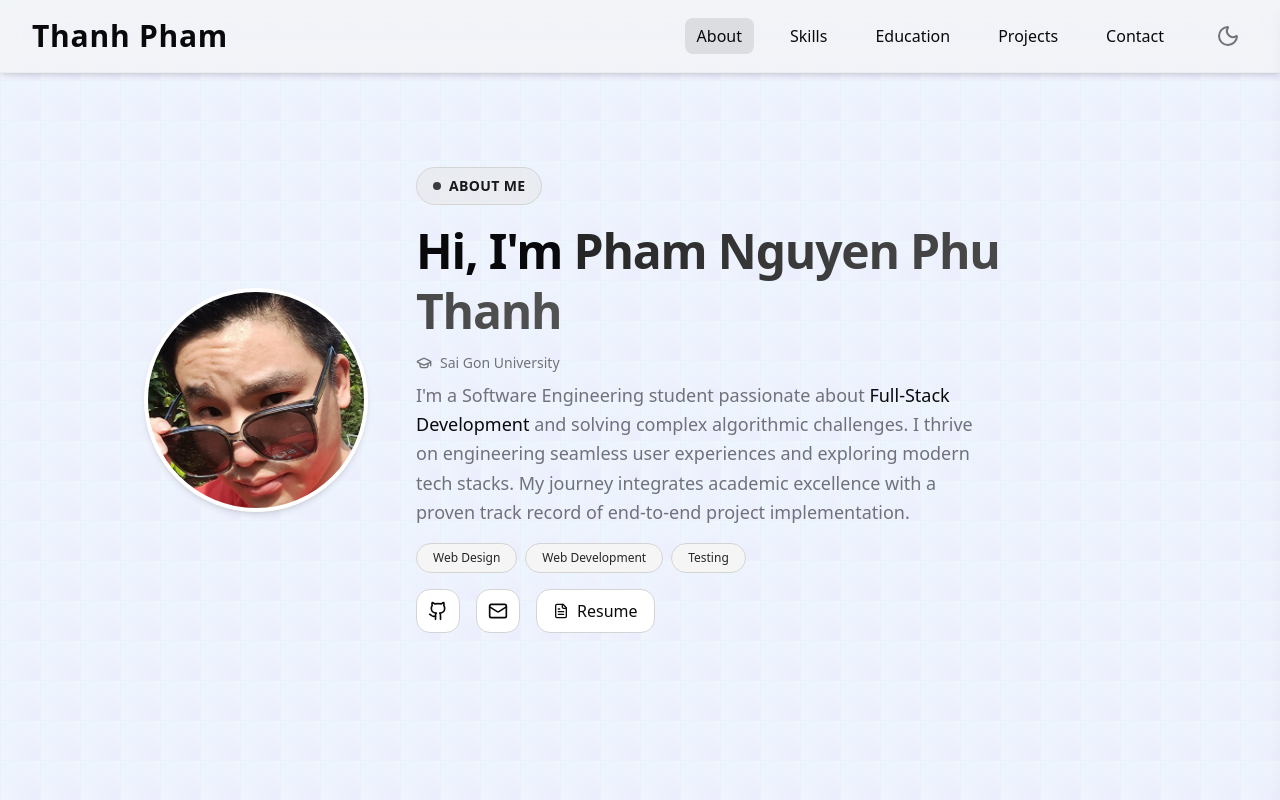
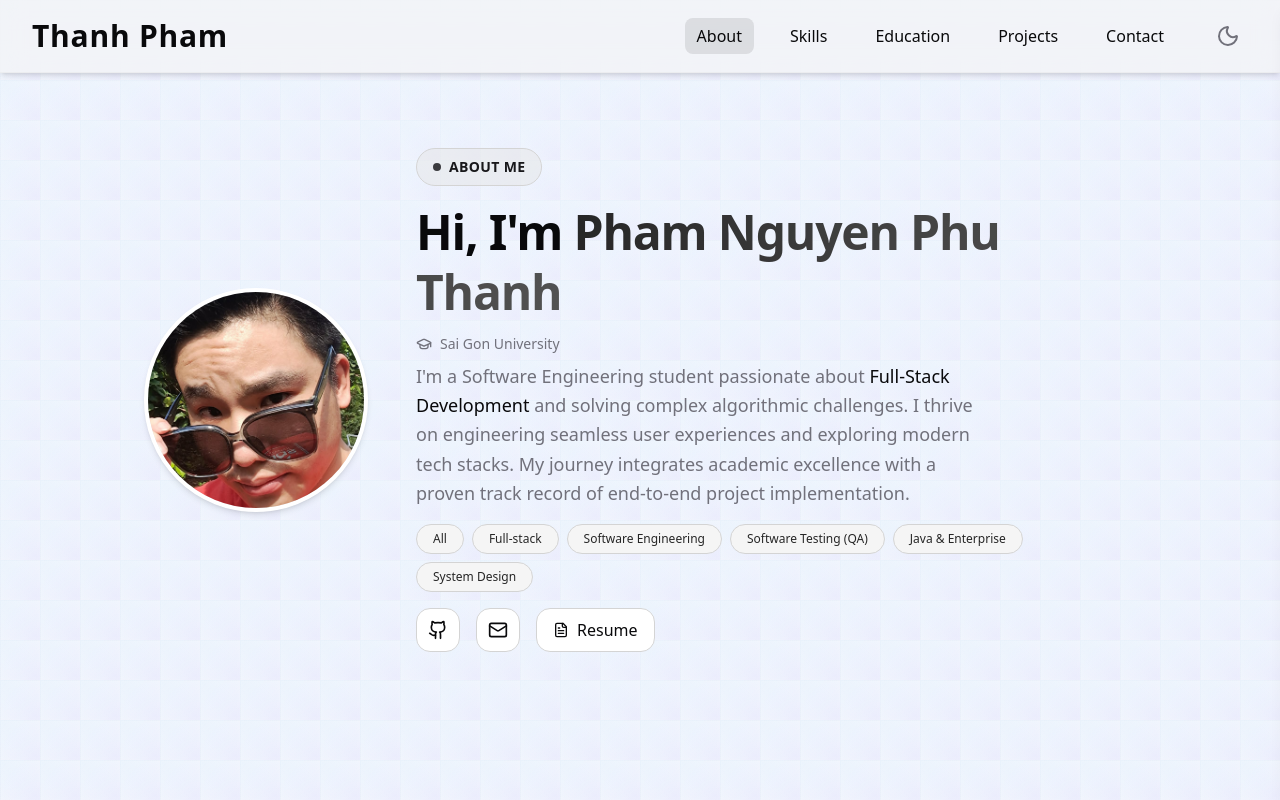
Before and after one commit to ThanhPham2k5/thanhphamnguyenphu-portfolio, a React (Vite) app: page / in a window 1280 px wide. Shown: the top 800 px of the page. Built offline with nearby package versions, Linux system fonts and the light colour scheme.

Commit message:
Update(About): update tags

```diff
--- a/src/components/About.jsx
+++ b/src/components/About.jsx
@@ -42,7 +42,14 @@ const SOCIAL_LINKS = [
   },
 ];
 
-const TAGS = ["Web Design", "Web Development", "Testing"];
+const TAGS = [
+  "All",
+  "Full-stack",
+  "Software Engineering",
+  "Software Testing (QA)",
+  "Java & Enterprise",
+  "System Design",
+];
 
 //change the resume url
 const RESUME_URL =
```
